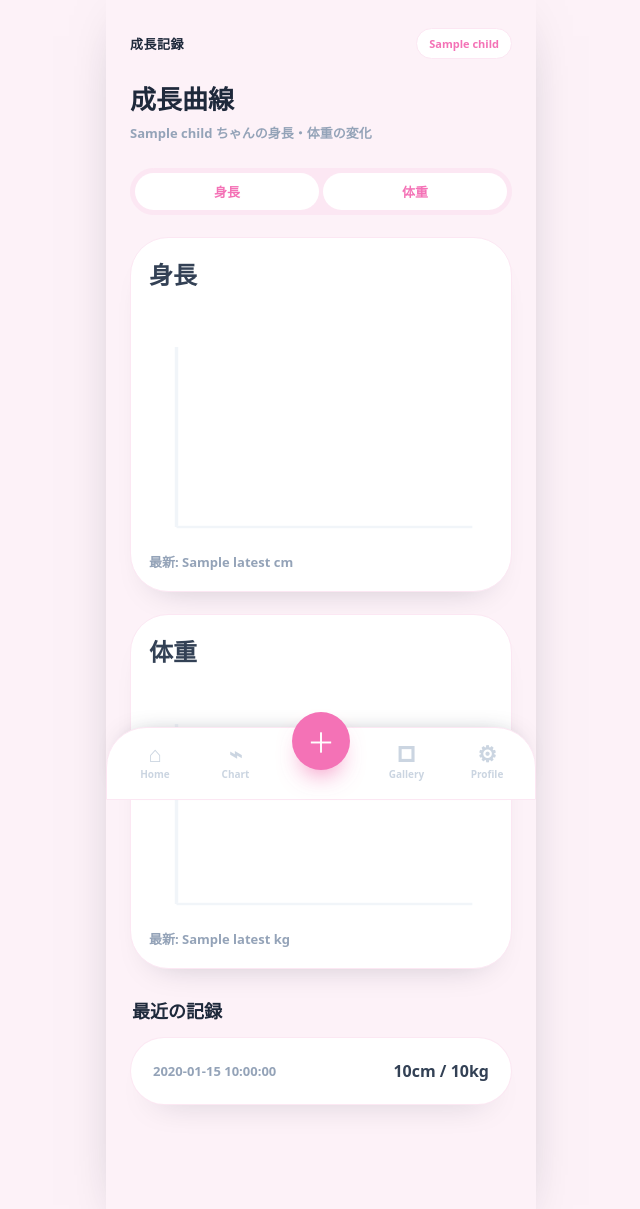
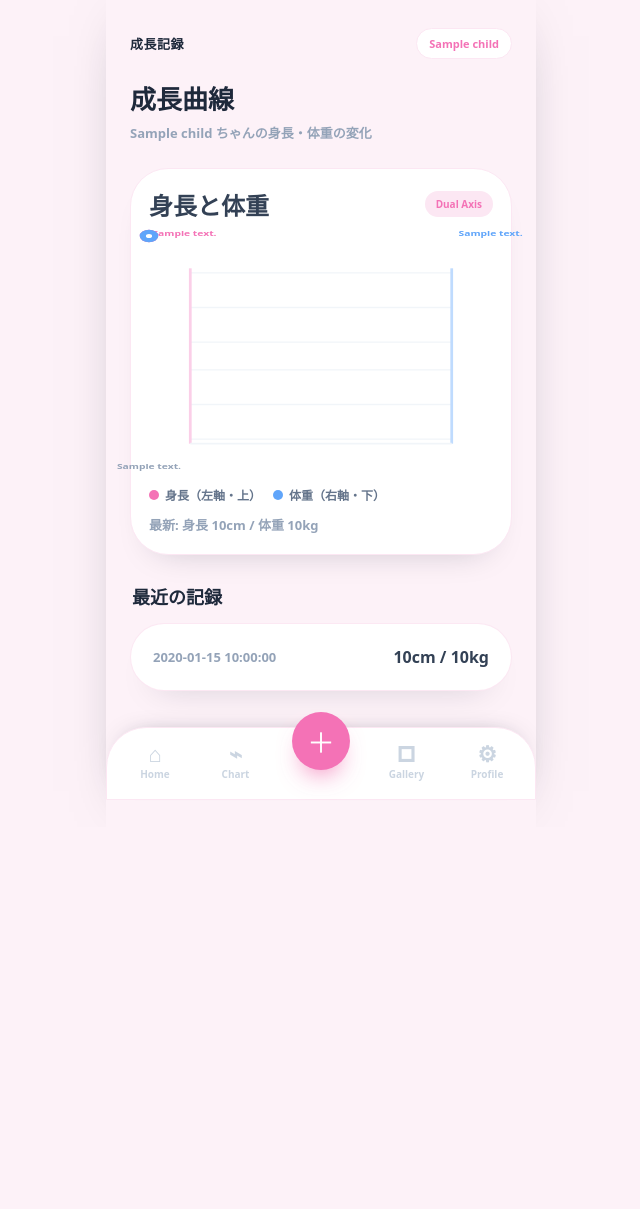
Before and after one commit to hayatamorita/growthApp, a Flask app: template app/templates/growth_chart.html in a window 1280 px wide. Shown: the top 1209 px of the page, without its empty margins (319-959 px from the left). After the commit the page ends 799 px from the top, so only its background shows below. Run offline with Flask 3, Linux system fonts and the light colour scheme; the template is opened without the code that fills it: most values are stand-ins (such as "Sample title", 1, 10 or a date in 2020); some libraries are stand-ins or nearby versions.

Commit message:
Refine chart and photo viewing UI

```diff
--- a/app/app.py
+++ b/app/app.py
@@ -271,31 +271,85 @@ def build_record_form_defaults(child_id):
     }
 
 
-def build_chart_points(records, key):
-    values = [record for record in records if record[key] is not None]
+def build_combined_chart(records):
+    values = [
+        record
+        for record in records
+        if record["height_cm"] is not None or record["weight_kg"] is not None
+    ][-6:]
     if not values:
-        return {"points": "", "labels": [], "latest": None}
+        return {
+            "height_points": "",
+            "weight_points": "",
+            "height_dots": [],
+            "weight_dots": [],
+            "height_ticks": [],
+            "weight_ticks": [],
+            "labels": [],
+            "latest_height": None,
+            "latest_weight": None,
+        }
 
-    values = values[-6:]
-    numeric_values = [float(record[key]) for record in values]
-    min_value = min(numeric_values)
-    max_value = max(numeric_values)
-    if min_value == max_value:
-        min_value -= 1
-        max_value += 1
+    heights = [float(record["height_cm"]) for record in values if record["height_cm"] is not None]
+    weights = [float(record["weight_kg"]) for record in values if record["weight_kg"] is not None]
 
-    points = []
+    def scale_info(numbers):
+        if not numbers:
+            return None
+        min_value = min(numbers)
+        max_value = max(numbers)
+        if min_value == max_value:
+            min_value -= 1
+            max_value += 1
+        padding = (max_value - min_value) * 0.12
+        return min_value - padding, max_value + padding
+
+    height_scale = scale_info(heights)
+    weight_scale = scale_info(weights)
     labels = []
+    height_points = []
+    weight_points = []
+    height_dots = []
+    weight_dots = []
+
+    def y_position(value, scale, top, bottom):
+        min_value, max_value = scale
+        return bottom - ((value - min_value) / (max_value - min_value) * (bottom - top))
+
     for index, record in enumerate(values):
-        x_position = 12 + (76 * index / max(len(values) - 1, 1))
-        y_position = 84 - ((float(record[key]) - min_value) / (max_value - min_value) * 68)
-        points.append(f"{x_position:.2f},{y_position:.2f}")
-        labels.append(record["record_date"].strftime("%m/%d"))
+        x_position = 14 + (72 * index / max(len(values) - 1, 1))
+        labels.append({"x": f"{x_position:.2f}", "text": record["record_date"].strftime("%m/%d")})
+        if record["height_cm"] is not None and height_scale:
+            y_value = y_position(float(record["height_cm"]), height_scale, 16, 46)
+            point = f"{x_position:.2f},{y_value:.2f}"
+            height_points.append(point)
+            height_dots.append({"x": f"{x_position:.2f}", "y": f"{y_value:.2f}"})
+        if record["weight_kg"] is not None and weight_scale:
+            y_value = y_position(float(record["weight_kg"]), weight_scale, 58, 88)
+            point = f"{x_position:.2f},{y_value:.2f}"
+            weight_points.append(point)
+            weight_dots.append({"x": f"{x_position:.2f}", "y": f"{y_value:.2f}"})
+
+    def ticks(scale, unit):
+        if not scale:
+            return []
+        min_value, max_value = scale
+        return [
+            {"y": "16" if unit == "cm" else "58", "text": f"{max_value:.1f}{unit}"},
+            {"y": "31" if unit == "cm" else "73", "text": f"{((min_value + max_value) / 2):.1f}{unit}"},
+            {"y": "46" if unit == "cm" else "88", "text": f"{min_value:.1f}{unit}"},
+        ]
 
     return {
-        "points": " ".join(points),
+        "height_points": " ".join(height_points),
+        "weight_points": " ".join(weight_points),
+        "height_dots": height_dots,
+        "weight_dots": weight_dots,
+        "height_ticks": ticks(height_scale, "cm"),
+        "weight_ticks": ticks(weight_scale, "kg"),
         "labels": labels,
-        "latest": numeric_values[-1],
+        "latest_height": heights[-1] if heights else None,
+        "latest_weight": weights[-1] if weights else None,
     }
 
 
@@ -383,8 +437,7 @@ def growth_chart(child_id):
         child,
         "chart",
         records=records,
-        height_chart=build_chart_points(records, "height_cm"),
-        weight_chart=build_chart_points(records, "weight_kg"),
+        chart=build_combined_chart(records),
     )
 
 
@@ -514,6 +567,44 @@ def record_image(record_id):
     return response
 
 
+@app.route("/records/<int:record_id>/photo")
+def record_photo(record_id):
+    with get_connection() as conn:
+        with conn.cursor() as cur:
+            cur.execute(
+                """
+                SELECT
+                    growth_records.id,
+                    growth_records.child_id,
+                    growth_records.record_date,
+                    growth_records.memo,
+                    growth_records.image_filename,
+                    children.name AS child_name,
+                    children.birthday AS child_birthday
+                FROM growth_records
+                JOIN children ON children.id = growth_records.child_id
+                WHERE growth_records.id = %s AND growth_records.image_data IS NOT NULL
+                """,
+                (record_id,),
+            )
+            record = cur.fetchone()
+
+    if not record:
+        abort(404)
+
+    child = {
+        "id": record["child_id"],
+        "name": record["child_name"],
+        "birthday": record["child_birthday"],
+    }
+    return render_child_page(
+        "photo.html",
+        child,
+        "gallery",
+        record=record,
+    )
+
+
 @app.route("/records/<int:record_id>/delete", methods=["POST"])
 def delete_record(record_id):
     with get_connection() as conn:
--- a/app/templates/base.html
+++ b/app/templates/base.html
@@ -223,6 +223,7 @@
       border-radius: 24px;
       height: 190px;
       margin-bottom: 14px;
+      object-position: top center;
     }
     .gallery-grid {
       display: grid;
@@ -400,6 +401,25 @@
       height: 240px;
       width: 100%;
     }
+    .combined-chart {
+      height: auto;
+      overflow: visible;
+    }
+    .axis-label {
+      fill: #94a3b8;
+      font-size: 3px;
+      font-weight: 800;
+    }
+    .axis-label.height {
+      fill: var(--pink);
+    }
+    .axis-label.weight {
+      fill: var(--blue);
+    }
+    .chart-grid {
+      stroke: #f1f5f9;
+      stroke-width: 0.6;
+    }
     .chart-line {
       fill: none;
       stroke: var(--pink);
@@ -409,6 +429,50 @@
     }
     .chart-line.blue {
       stroke: var(--blue);
+    }
+    .chart-dot {
+      fill: white;
+      stroke: var(--pink);
+      stroke-width: 1.8;
+    }
+    .chart-dot.blue {
+      stroke: var(--blue);
+    }
+    .chart-legend {
+      display: flex;
+      gap: 12px;
+      margin-top: 10px;
+    }
+    .legend-item {
+      align-items: center;
+      color: #64748b;
+      display: inline-flex;
+      font-size: 12px;
+      font-weight: 900;
+      gap: 6px;
+    }
+    .legend-dot {
+      background: var(--pink);
+      border-radius: 999px;
+      height: 10px;
+      width: 10px;
+    }
+    .legend-dot.blue {
+      background: var(--blue);
+    }
+    .photo-view {
+      align-items: center;
+      display: grid;
+      gap: 16px;
+      min-height: 70vh;
+    }
+    .photo-view img {
+      background: var(--pink-soft);
+      border-radius: 32px;
+      box-shadow: var(--shadow);
+      max-height: 72vh;
+      object-fit: contain;
+      width: 100%;
     }
     .settings-card {
       overflow: hidden;
--- a/app/templates/gallery.html
+++ b/app/templates/gallery.html
@@ -13,7 +13,7 @@
           <h2 class="muted">{{ month }}</h2>
           <div class="gallery-grid">
             {% for record in records %}
-              <a class="gallery-tile" href="{{ url_for('child_detail', child_id=child.id) }}">
+              <a class="gallery-tile" href="{{ url_for('record_photo', record_id=record.id) }}">
                 <img class="gallery-image" src="{{ url_for('record_image', record_id=record.id) }}" alt="{{ record.image_filename or '成長記録の写真' }}">
               </a>
             {% endfor %}
--- a/app/templates/growth_chart.html
+++ b/app/templates/growth_chart.html
@@ -6,41 +6,62 @@
   <h1 class="page-title">成長曲線</h1>
   <p class="page-subtitle">{{ child.name }} ちゃんの身長・体重の変化</p>
 
-  <div class="segmented" style="margin-top: 24px;">
-    <span>身長</span>
-    <span>体重</span>
-  </div>
+  <section class="chart-box" style="margin-top: 24px;">
+    <div class="record-top">
+      <h2 style="margin: 0;">身長と体重</h2>
+      <span class="pill">Dual Axis</span>
+    </div>
 
-  <section class="chart-box">
-    <h2>身長</h2>
-    {% if height_chart.points %}
-      <svg viewBox="0 0 100 100" preserveAspectRatio="none" aria-label="身長グラフ">
-        <line x1="8" y1="15" x2="8" y2="90" stroke="#f1f5f9" stroke-width="1" />
-        <line x1="8" y1="90" x2="94" y2="90" stroke="#f1f5f9" stroke-width="1" />
-        <polyline class="chart-line" points="{{ height_chart.points }}" />
+    {% if chart.height_points or chart.weight_points %}
+      <svg class="combined-chart" viewBox="0 0 100 104" preserveAspectRatio="none" aria-label="身長と体重のグラフ">
+        <line class="chart-grid" x1="12" y1="16" x2="88" y2="16" />
+        <line class="chart-grid" x1="12" y1="31" x2="88" y2="31" />
+        <line class="chart-grid" x1="12" y1="46" x2="88" y2="46" />
+        <line class="chart-grid" x1="12" y1="58" x2="88" y2="58" />
+        <line class="chart-grid" x1="12" y1="73" x2="88" y2="73" />
+        <line class="chart-grid" x1="12" y1="88" x2="88" y2="88" />
+        <line x1="12" y1="14" x2="12" y2="90" stroke="#fbcfe8" stroke-width="0.8" />
+        <line x1="88" y1="14" x2="88" y2="90" stroke="#bfdbfe" stroke-width="0.8" />
+        <line x1="12" y1="90" x2="88" y2="90" stroke="#f1f5f9" stroke-width="0.8" />
+
+        {% for tick in chart.height_ticks %}
+          <text class="axis-label height" x="1" y="{{ tick.y }}">{{ tick.text }}</text>
+        {% endfor %}
+        {% for tick in chart.weight_ticks %}
+          <text class="axis-label weight" x="90" y="{{ tick.y }}">{{ tick.text }}</text>
+        {% endfor %}
+
+        {% if chart.height_points %}
+          <polyline class="chart-line" points="{{ chart.height_points }}" />
+          {% for dot in chart.height_dots %}
+            <circle class="chart-dot" cx="{{ dot.x }}" cy="{{ dot.y }}" r="1.8" />
+          {% endfor %}
+        {% endif %}
+        {% if chart.weight_points %}
+          <polyline class="chart-line blue" points="{{ chart.weight_points }}" />
+          {% for dot in chart.weight_dots %}
+            <circle class="chart-dot blue" cx="{{ dot.x }}" cy="{{ dot.y }}" r="1.8" />
+          {% endfor %}
+        {% endif %}
+
+        {% for label in chart.labels %}
+          <text class="axis-label" x="{{ label.x }}" y="101" text-anchor="middle">{{ label.text }}</text>
+        {% endfor %}
       </svg>
-      <p class="muted">最新: {{ height_chart.latest }} cm</p>
+
+      <div class="chart-legend">
+        <span class="legend-item"><span class="legend-dot"></span>身長（左軸・上）</span>
+        <span class="legend-item"><span class="legend-dot blue"></span>体重（右軸・下）</span>
+      </div>
+      <p class="muted" style="margin-top: 10px;">
+        最新:
+        身長 {{ chart.latest_height if chart.latest_height is not none else '—' }}cm /
+        体重 {{ chart.latest_weight if chart.latest_weight is not none else '—' }}kg
+      </p>
     {% else %}
       <div class="empty-state">
-        <div class="empty-icon">📏</div>
-        <p class="muted">身長の記録がまだありません。</p>
-      </div>
-    {% endif %}
-  </section>
-
-  <section class="chart-box">
-    <h2>体重</h2>
-    {% if weight_chart.points %}
-      <svg viewBox="0 0 100 100" preserveAspectRatio="none" aria-label="体重グラフ">
-        <line x1="8" y1="15" x2="8" y2="90" stroke="#f1f5f9" stroke-width="1" />
-        <line x1="8" y1="90" x2="94" y2="90" stroke="#f1f5f9" stroke-width="1" />
-        <polyline class="chart-line blue" points="{{ weight_chart.points }}" />
-      </svg>
-      <p class="muted">最新: {{ weight_chart.latest }} kg</p>
-    {% else %}
-      <div class="empty-state">
-        <div class="empty-icon">⚖️</div>
-        <p class="muted">体重の記録がまだありません。</p>
+        <div class="empty-icon">⌁</div>
+        <p class="muted">グラフに表示できる記録がまだありません。</p>
       </div>
     {% endif %}
   </section>
--- a/app/templates/index.html
+++ b/app/templates/index.html
@@ -45,7 +45,9 @@
           </div>
 
           {% if record.has_image %}
-            <img class="record-image" src="{{ url_for('record_image', record_id=record.id) }}" alt="{{ record.image_filename or '成長記録の画像' }}">
+            <a href="{{ url_for('record_photo', record_id=record.id) }}">
+              <img class="record-image" src="{{ url_for('record_image', record_id=record.id) }}" alt="{{ record.image_filename or '成長記録の画像' }}">
+            </a>
           {% endif %}
 
           <h3>{{ record.memo[:18] if record.memo else '成長の記録' }}</h3>
```
Also changed, not shown: app/templates/photo.html (added, +20 -0 lines).
